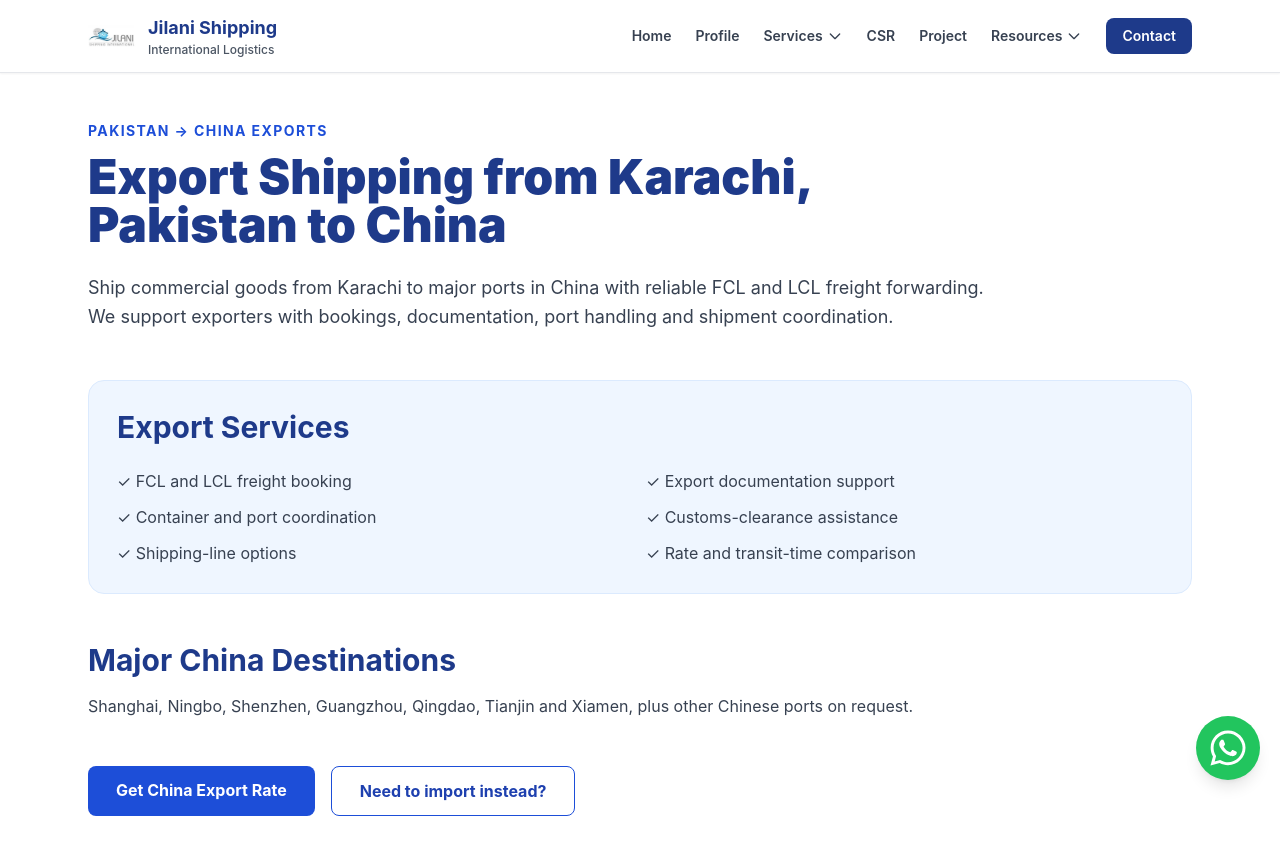
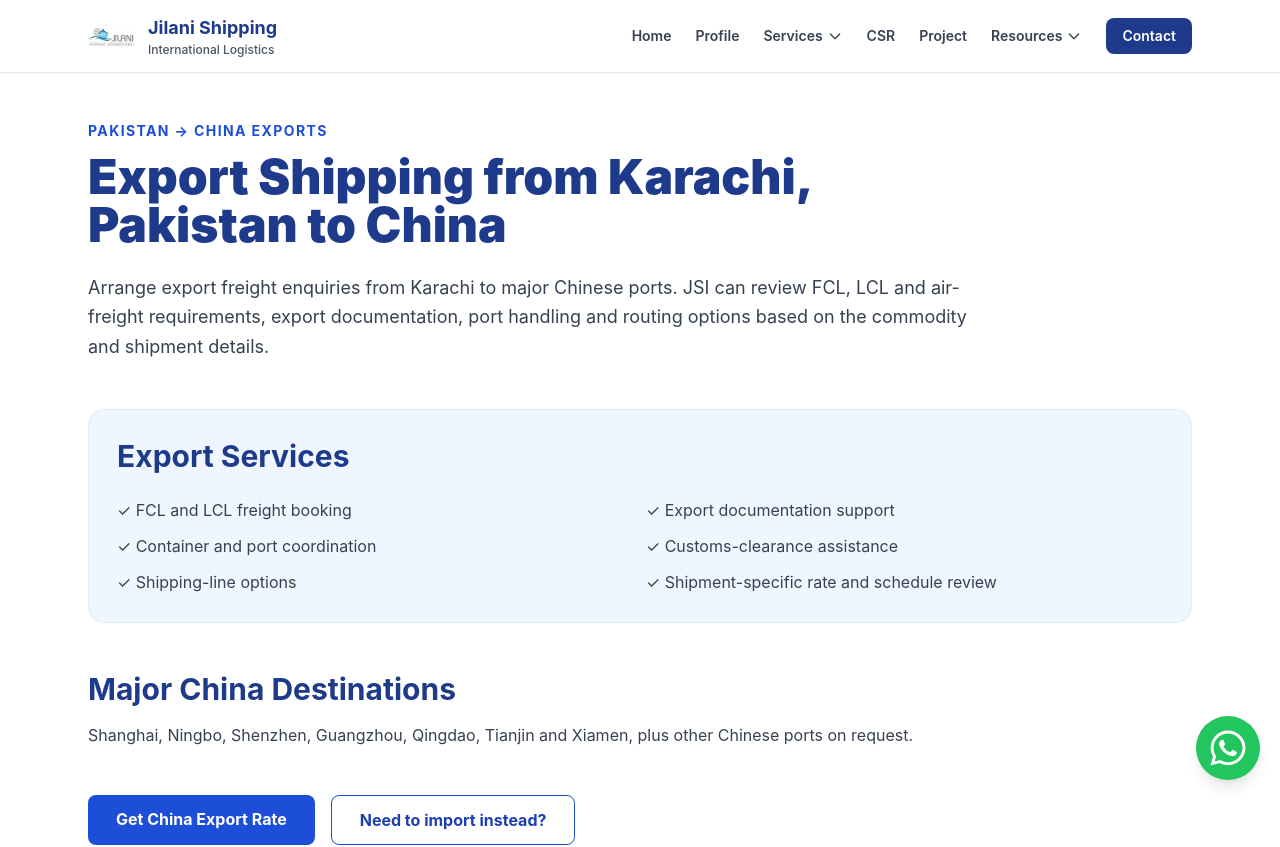
Before and after one commit to ubaidking1/JJ, a Next.js app: page /export-from-karachi-to-china in a window 1280 px wide. Shown: the top 847 px of the page. Built offline with nearby package versions, Linux system fonts and the light colour scheme.

Commit message:
Strengthen Pakistan to China export landing page accuracy

```diff
--- a/app/export-from-karachi-to-china/page.tsx
+++ b/app/export-from-karachi-to-china/page.tsx
@@ -24,7 +24,7 @@ export default function ExportFromKarachiToChina() {
         <p className="text-sm font-bold uppercase tracking-widest text-blue-700">Pakistan → China Exports</p>
         <h1 className="text-4xl md:text-5xl font-black text-blue-900 mt-3">Export Shipping from Karachi, Pakistan to China</h1>
         <p className="text-lg text-gray-700 leading-relaxed mt-6">
-          Ship commercial goods from Karachi to major ports in China with reliable FCL and LCL freight forwarding. We support exporters with bookings, documentation, port handling and shipment coordination.
+          Arrange export freight enquiries from Karachi to major Chinese ports. JSI can review FCL, LCL and air-freight requirements, export documentation, port handling and routing options based on the commodity and shipment details.
         </p>
       </section>
 
@@ -36,7 +36,7 @@ export default function ExportFromKarachiToChina() {
           <li>✓ Container and port coordination</li>
           <li>✓ Customs-clearance assistance</li>
           <li>✓ Shipping-line options</li>
-          <li>✓ Rate and transit-time comparison</li>
+          <li>✓ Shipment-specific rate and schedule review</li>
         </ul>
       </section>
 
```
